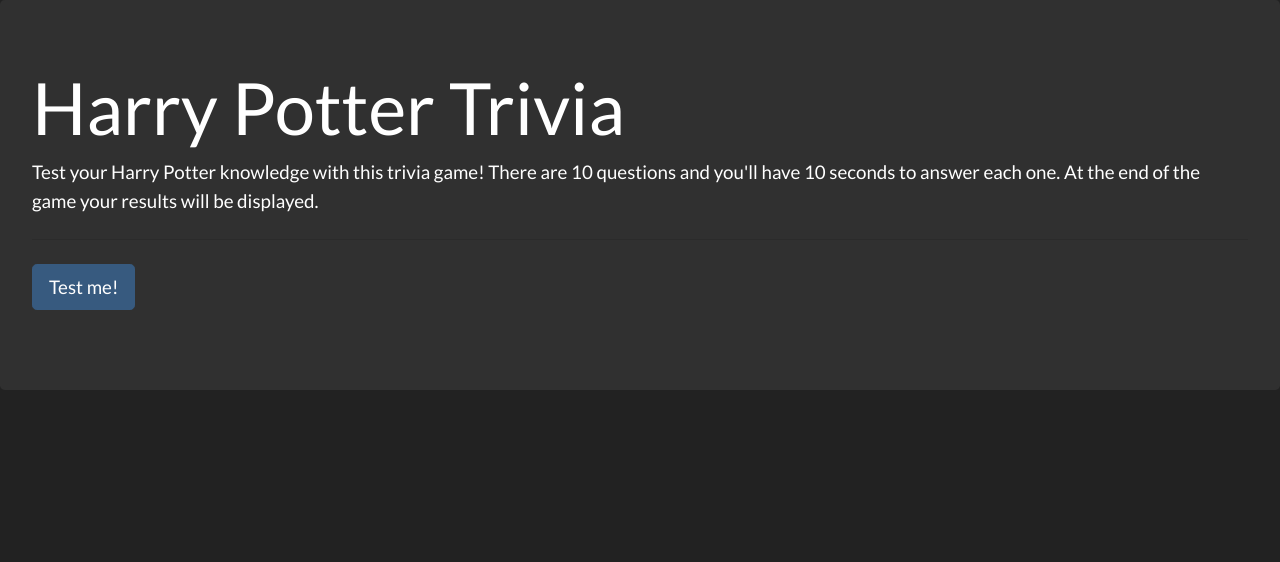
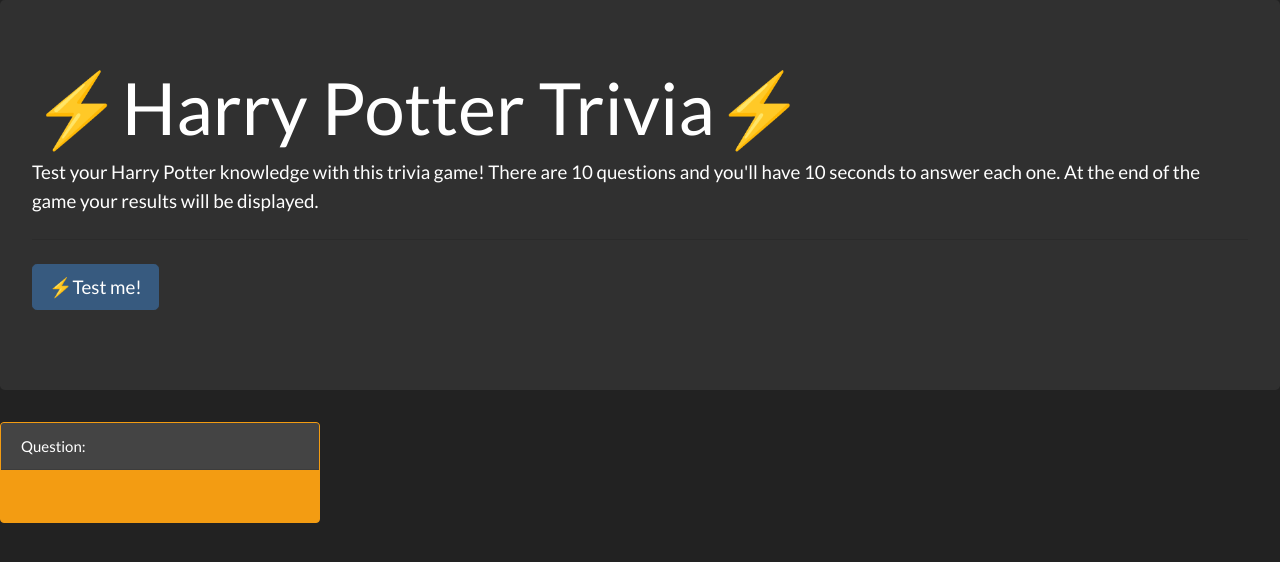
Before and after one commit to katieburrows/triviaGame, a plain HTML site: page index.html in a window 1280 px wide. Drawn offline with nearby package versions, Linux system fonts and the light colour scheme.

Commit message:
added emojis and added card for guts div

```diff
--- a/index.html
+++ b/index.html
@@ -10,11 +10,11 @@
 </head>
     <body>
         <div class="jumbotron">
-            <h1 class="display-3">Harry Potter Trivia</h1>
+            <h1 class="display-3">⚡Harry Potter Trivia⚡</h1>
             <p class="lead">Test your Harry Potter knowledge with this trivia game!  There are 10 questions and you'll have 10 seconds to answer each one.  At the end of the game your results will be displayed.</p>
             <hr class="my-4">
             <p class="lead">
-              <a class="btn btn-primary btn-lg" href="#" role="button">Test me!</a>
+              <a class="btn btn-primary btn-lg" id = "start" role="button">⚡Test me!</a>
             </p>
         </div>
 
@@ -23,9 +23,14 @@
         <div id = "countDown"></div>
 
         <div id = "gameArea">
-            <div id = "questions"></div>
-                <div id = "answers"></div>
+            <div class="card border-warning bg-warning mb-3" style="max-width: 20rem;">
+                <div class="card-header">Question: <span id = "questionCounter"></span></div>
+                    <div class="card-body">
+                        <h4 class="card-title"></h4>
+                        <p class="card-text"></p>
+                    </div>
             </div>
+        </div>
         </section>
 
         <section>
```
